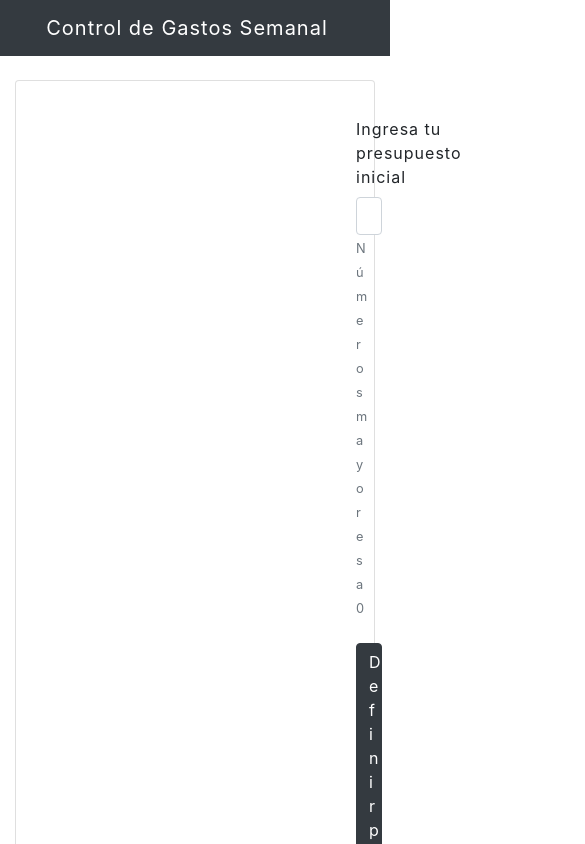
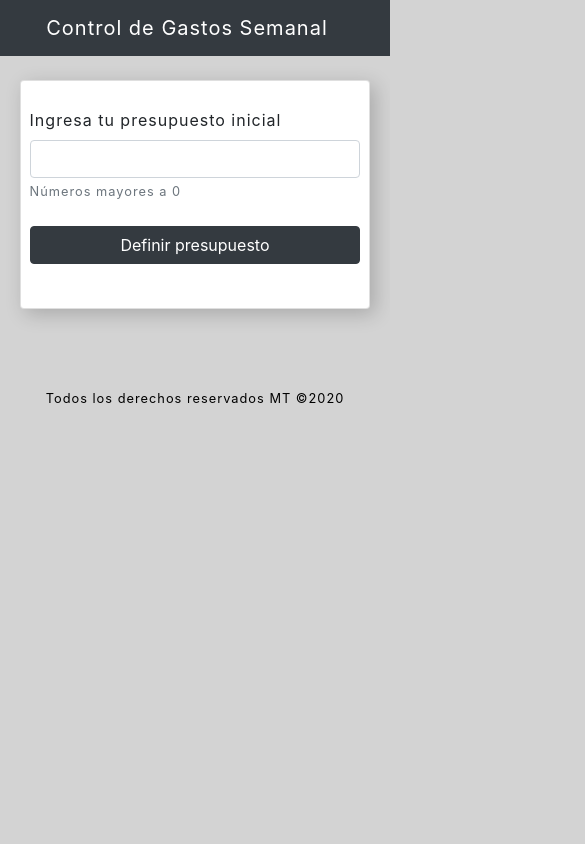
Before and after one commit to MarciaGiselle/Curso-React, a React (Create React App) app in the folder Modulo 6/presupuesto/: page / in a window 390 px wide. Shown: the top 844 px of the page, 585 px wide, since content can reach past the window. Built offline with nearby package versions, Linux system fonts and the light colour scheme.

Commit message:
Ajustes responsive

```diff
--- a/Modulo 6/presupuesto/src/App.js
+++ b/Modulo 6/presupuesto/src/App.js
@@ -1,4 +1,4 @@
-import React, { useState, Fragment , useEffect} from "react";
+import React, { useState, Fragment, useEffect } from "react";
 import "bootstrap/dist/css/bootstrap.min.css";
 import "./index.css";
 import { Container, Card, Row, Col } from "react-bootstrap";
@@ -8,8 +8,7 @@ import Formulario from "./components/Formulario";
 import ListadoDeGastos from "./components/ListadoDeGastos";
 import ControlPresupuesto from "./components/ControlPresupuesto";
 import Mensaje from "./components/Mensaje";
-
-
+import Footer from "./components/Footer";
 
 function App() {
   const [presupuesto, setPresupuesto] = useState(0);
@@ -17,64 +16,61 @@ function App() {
   const [gastosSemanales, setGastoSemanal] = useState([]);
   const [gasto, setNuevosGastos] = useState({});
   const [resta, realizarResta] = useState(false);
-  const [mensaje, setMensajeAlert] = useState('');
+  const [mensaje, setMensajeAlert] = useState("");
 
   useEffect(() => {
-    if(resta){
-    setGastoSemanal([
-      ...gastosSemanales,
-      gasto
-    ])
+    if (resta) {
+      setGastoSemanal([...gastosSemanales, gasto]);
 
-    setRestante(restante-gasto.monto);
-
+      setRestante(restante - gasto.monto);
     }
-  }, [gasto])
-
+  }, [gasto]);
 
   return (
     <Fragment>
       <Nav />
-      <Container>
-        <Card className="mt-4">
-          <Card.Body>
+      <div className="container margin-container">
+        <div className="row h-100">
+          <div className="col-sm-12 align-self-center">
+            <div className="card card-block w-100 mx-auto">
+              <Card.Body className="mx-0 px-1">
                 {presupuesto === 0 ? (
                   <Condicional
                     setPresupuesto={setPresupuesto}
                     setRestante={setRestante}
-                setMensajeAlert = {setMensajeAlert}
+                    setMensajeAlert={setMensajeAlert}
                   />
                 ) : (
                   <Fragment>
                     <Row className="justify-content-md-center">
-                  <Col md='auto'>
-                    {mensaje !== '' ? <Mensaje mensaje={mensaje} /> : null }
+                      <Col md="auto">
+                        {mensaje !== "" ? <Mensaje mensaje={mensaje} /> : null}
                       </Col>
                     </Row>
                     <Row>
-                <Col lg={6}>
+                      <Col lg={5}>
                         <Formulario
-                    setNuevosGastos = {setNuevosGastos}
-                    realizarResta = {realizarResta}
-                    restante = {restante}
+                          setNuevosGastos={setNuevosGastos}
+                          realizarResta={realizarResta}
+                          restante={restante}
                         />
                       </Col>
-                <Col lg={6}>
-                  <ListadoDeGastos
-                    gastosSemanales = {gastosSemanales}
-                  />
+                      <Col lg={7}>
+                        <ListadoDeGastos gastosSemanales={gastosSemanales} />
                         <ControlPresupuesto
-                    restante ={restante}
+                          restante={restante}
                           presupuesto={presupuesto}
                         />
-
                       </Col>
                     </Row>
                   </Fragment>
                 )}
               </Card.Body>
-        </Card>
-      </Container>
+            </div>
+          </div>
+        </div>
+      </div>
+      <Footer />
     </Fragment>
   );
 }
--- a/Modulo 6/presupuesto/src/components/Condicional.jsx
+++ b/Modulo 6/presupuesto/src/components/Condicional.jsx
@@ -1,30 +1,30 @@
-import React, { useState} from 'react'
-import {Form, Button, Container} from 'react-bootstrap';
-import Error from './Error';
+import React, { useState } from "react";
+import { Form, Button, Container, Row, Col } from "react-bootstrap";
+import Error from "./Error";
 
-const Condicional = ({setRestante, setPresupuesto, setMensajeAlert}) => {
+const Condicional = ({ setRestante, setPresupuesto, setMensajeAlert }) => {
   const [cantidad, setCantidad] = useState(0);
 
   const [error, setError] = useState(false);
 
-    const [mensaje, setMensaje] = useState('');
+  const [mensaje, setMensaje] = useState("");
   //definir presupuesto
 
-    const definirPresupuesto = e =>{
-        setCantidad(parseInt(e.target.value, 10))
-    }
+  const definirPresupuesto = e => {
+    setCantidad(parseInt(e.target.value, 10));
+  };
 
-    const submitForm = e =>{
+  const submitForm = e => {
     e.preventDefault();
 
     //validar la cantidad
-        if(cantidad <= 0 ){
+    if (cantidad <= 0) {
       setError(true);
       setMensaje("La cantidad debe ser mayor que 0");
       return;
     }
 
-        if(isNaN(cantidad)){
+    if (isNaN(cantidad)) {
       setError(true);
       setMensaje("No ha ingresado una cantidad válida");
       return;
@@ -33,33 +33,36 @@ const Condicional = ({setRestante, setPresupuesto, setMensajeAlert}) => {
     setError(false);
     setPresupuesto(cantidad);
     setRestante(cantidad);
-        setMensajeAlert(" Presupuesto Creado! Ahora puedes cargar tus gastos aquí.");
-    }
+    setMensajeAlert(
+      " Presupuesto Creado! Ahora puedes cargar tus gastos aquí."
+    );
+  };
 
   return (
-        <Container className='condicional'>
-            <Form
-                onSubmit={submitForm}
-            >
+    <Container className='justify-content-center' >
+      <Row className='mx-0 px-0'>
+        <Col md="auto" className='mx-auto px-0'>
+          <Form onSubmit={submitForm}>
             <Form.Group>
               <Form.Label>Ingresa tu presupuesto inicial</Form.Label>
               <Form.Control
                 type="number"
                 name="presupuesto"
-                onChange={ definirPresupuesto}
+                onChange={definirPresupuesto}
               />
-            <small className='text-muted'>Números mayores a 0</small>
-            <br/><br/>
-            {error ? <Error mensaje={mensaje}/> : null}
-            <Button variant='dark' block
-                type="submit"
-            >Definir presupuesto</Button>
-
+              <small className="text-muted">Números mayores a 0</small>
+              <br />
+              <br />
+              {error ? <Error mensaje={mensaje} /> : null}
+              <Button variant="dark" block type="submit">
+                Definir presupuesto
+              </Button>
             </Form.Group>
           </Form>
-
+        </Col>
+      </Row>
     </Container>
   );
-}
+};
 
 export default Condicional;
--- a/Modulo 6/presupuesto/src/components/Footer.jsx
+++ b/Modulo 6/presupuesto/src/components/Footer.jsx
@@ -4,8 +4,8 @@ const Footer = () => {
     let fecha = new Date().getFullYear();
 
     return (
-        <footer className='text-center mt-2 py-1'>
-            <small className='mb-1 text-muted'>Todos los derechos reservados MT &copy;{fecha}</small>
+        <footer className='text-center mt-5 py-1'>
+            <small className='pb-1'>Todos los derechos reservados MT &copy;{fecha}</small>
         </footer>
       );
 }
--- a/Modulo 6/presupuesto/src/components/Formulario.jsx
+++ b/Modulo 6/presupuesto/src/components/Formulario.jsx
@@ -63,10 +63,9 @@ const submitForm = e => {
 
 }
   return (
-    <Container>
+      <Form  className='mb-5' onSubmit={submitForm}>
       <h4>Agrega tus gastos aquí</h4>
       <hr />
-      <Form  className='mb-5' onSubmit={submitForm}>
         <Form.Group>
           <Form.Label>Nombre del Gasto</Form.Label>
           <Form.Control
@@ -94,7 +93,6 @@ const submitForm = e => {
           Agregar Gasto &#10004;
         </Button>
       </Form>
-    </Container>
   );
 };
 
--- a/Modulo 6/presupuesto/src/components/Gasto.jsx
+++ b/Modulo 6/presupuesto/src/components/Gasto.jsx
@@ -3,15 +3,15 @@ import React, { Fragment } from "react";
 const Gasto = ({ gasto }) => (
     <div key={gasto.id} className="mt-1">
       <div className="row">
-        <div className="col-lg-7 pl-0">
+        <div className="col-7 pl-0">
           <p className='mt-2 mb-0'><b>{gasto.nombreGasto}</b></p>
 
         </div>
-        <div className="col-lg-1 monto">
-            <span className='text-right text-muted'>$</span>
+        <div className="col-1 monto">
+            <p className='mb-0 text-right text-muted align-bootom'>$</p>
          </div>
-        <div className="col-lg-4 monto">
-          <p className="mb-2 text-right bg-black ">   {gasto.monto}</p>
+        <div className="col-4 monto">
+          <p className="mb-0 text-right bg-black align-bootom">   {gasto.monto}</p>
         </div>
 
       </div>
--- a/Modulo 6/presupuesto/src/components/ListadoDeGastos.jsx
+++ b/Modulo 6/presupuesto/src/components/ListadoDeGastos.jsx
@@ -1,4 +1,4 @@
-import React from "react";
+import React, { Fragment } from "react";
 import { Container, Card } from "react-bootstrap";
 import Gasto from "./Gasto";
 
@@ -8,11 +8,11 @@ const Gastos = ({ gastosSemanales }) => {
   if (gastosSemanales.length === 0) {
     titulo = "Aún no hay gastos";
   } else {
-    titulo = "Tus gastos creados.";
+    titulo = "Tus gastos creados";
     cardGasto = "card gasto mb-3";
   }
   return (
-    <Container>
+    <Fragment>
       <h4>{titulo}</h4>
       <hr />
       <div className={cardGasto}>
@@ -22,7 +22,7 @@ const Gastos = ({ gastosSemanales }) => {
           ))}
         </Card.Body>
       </div>
-    </Container>
+    </Fragment>
   );
 };
 
--- a/Modulo 6/presupuesto/src/components/Mensaje.jsx
+++ b/Modulo 6/presupuesto/src/components/Mensaje.jsx
@@ -9,11 +9,11 @@ const Mensaje = ({ mensaje }) => {
       {show ? (
         <Alert
           variant="dark"
-          className="text-center"
+          className=" mb-4"
           onClose={() => setShow(false)}
           dismissible
         >
-          <p className="m-0">{mensaje}</p>
+          <p className="m-0">&#10004;  {mensaje}</p>
         </Alert>
       ) : null}
     </div>
--- a/Modulo 6/presupuesto/src/index.css
+++ b/Modulo 6/presupuesto/src/index.css
@@ -1,6 +1,13 @@
-body{
-  font-family: 'Gill Sans', 'Gill Sans MT', Calibri, 'Trebuchet MS', sans-serif;
-  letter-spacing: 1px;
+
+html {
+  height: 100%;
+  box-sizing: border-box;
+}
+
+*,
+*:before,
+*:after {
+  box-sizing: inherit;
 }
 
 body {
@@ -10,10 +17,13 @@ body {
   font-family: -apple-system, BlinkMacSystemFont, 'Segoe UI', 'Roboto', 'Oxygen',
     'Ubuntu', 'Cantarell', 'Fira Sans', 'Droid Sans', 'Helvetica Neue',
     sans-serif;
+    letter-spacing: 1px;
+    background-color: lightgrey;
+    height: 100%;
 }
 
 hr{
-  border-top: 1px solid lightskyblue !important;
+  border-top: 1px solid darkgreen !important;
 }
 
 .gasto{
@@ -21,15 +31,24 @@ hr{
   box-shadow: 2px 5px 16px -4px rgba(0,0,0,0.51);
 }
 
-footer{
-  box-shadow: 2px 10px 23px 0px rgba(0,0,0,0.51);
+ .card{
+  box-shadow: 5px 5px 20px 0px rgba(0,0,0,0.2);
 }
+
 
 .monto{
   background-color:#e9e9e9;
   padding: 0 0.5rem;
   margin-bottom: 0.2rem;
   width: 100%;
+
+}
+
+.align-bootom {
+  bottom: 0;
+  right: 0;
+  position: absolute;
+  padding: 0 0.5rem;
 }
 
 .row{
@@ -37,6 +56,26 @@ footer{
     margin-left: 0px;
 }
 
-.condicional{
-  padding: 1rem 20rem ;
+
+.margin-container{
+  margin: 5% auto;
 }
+
+footer{
+    position: absolute;
+    right: 0;
+    left: 0;
+    width: 100%;
+    background-color:transparent;
+    color: black;
+
+}
+
+
+@media (max-width: 600px) {
+
+.container, .card, .row, .col{
+  padding: 0.15rem;
+}
+
+}
```
Also changed, not shown: Modulo 6/presupuesto/src/components/ControlPresupuesto.jsx (+8 -8 lines). Lines whose indentation alone changed are shown as unchanged.
